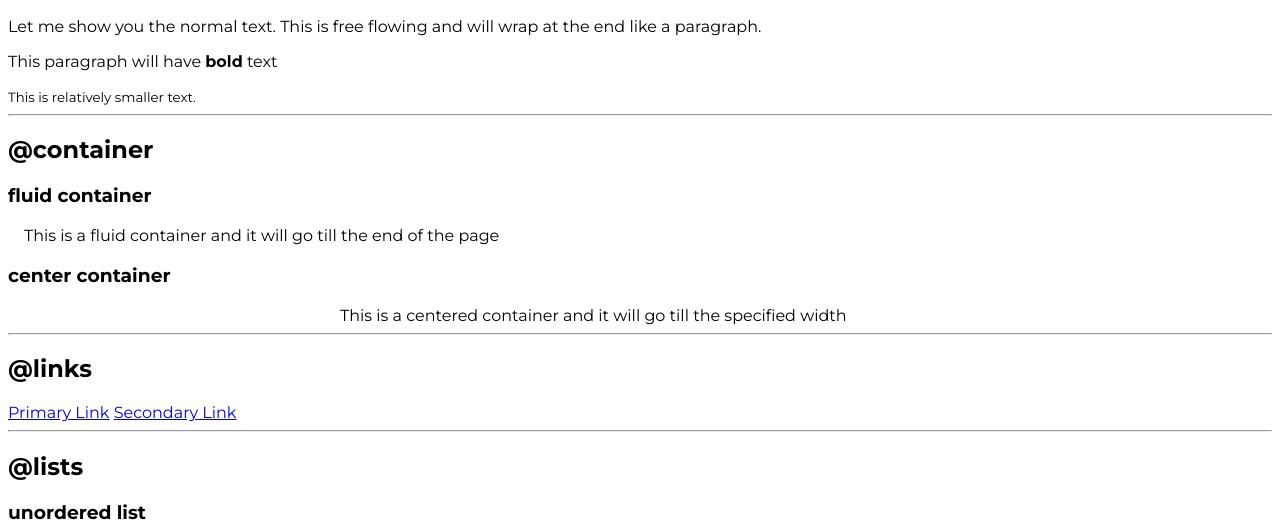
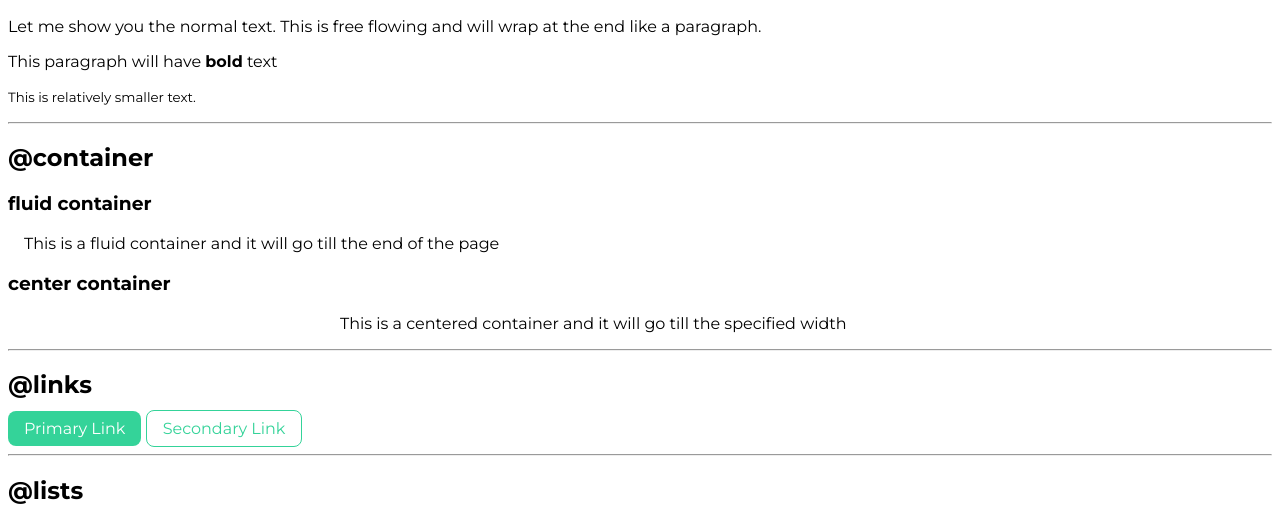
Before and after one commit to Amey0498/neogcamp-lesson-3-live, a plain HTML site: page index.html in a window 1280 px wide. Shown: the part 282-804 px from the top of the page. Drawn offline with Linux system fonts and the light colour scheme.

Commit message:
style: css for links and margin for hr

```diff
--- a/index.html
+++ b/index.html
@@ -36,8 +36,8 @@
 
     <h2>@links</h2>
 
-    <a href="/">Primary Link</a>
-    <a href="/">Secondary Link</a>
+    <a class= 'link link-primary' href="/">Primary Link</a>
+    <a class= 'link link-secondary' shref="/">Secondary Link</a>
 
     <hr>
 
--- a/styles.css
+++ b/styles.css
@@ -1,17 +1,43 @@
 @import url('https://fonts.googleapis.com/css2?family=Montserrat:wght@400;700&display=swap');
+
+:root{
+    --primary-color: #34D399;
+}
 
 body{
     font-family: 'Montserrat', sans-serif;
 }
 
+hr{
+    margin: 1rem 0rem;
+}
+
 /* container */
 
 .container{
-    padding-left: 1rem;
-    padding-right: 1rem;
+    padding: 0rem 1rem;
+    /* padding-left: 1rem;
+    padding-right: 1rem; */
 }
 
 .container-center{
     max-width: 600px;
     margin: auto;
 }
+
+/* links */
+.link{
+    text-decoration: none;
+    padding: 0.5rem 1rem;
+}
+.link-primary{
+    background-color: var(--primary-color);
+    border-radius: 0.5rem;
+    color: white;
+}
+
+.link-secondary{
+    color: var(--primary-color);
+    border-radius: 0.5rem;
+    border: 1px solid var(--primary-color);
+}
```
